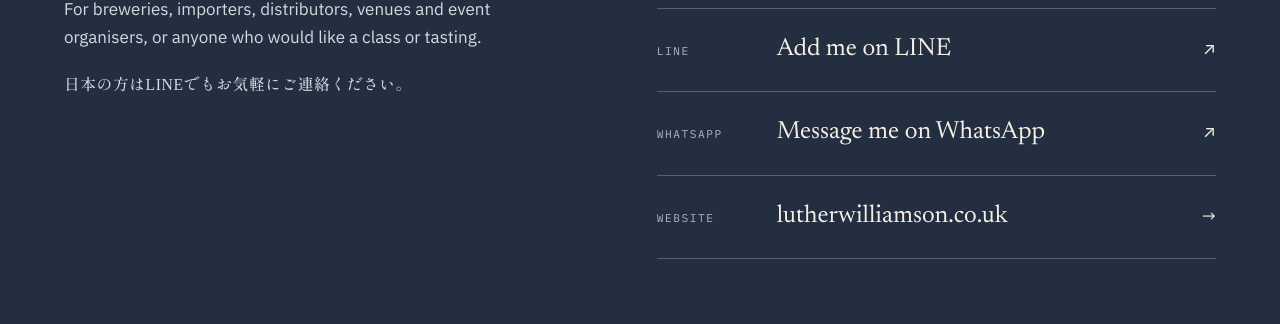
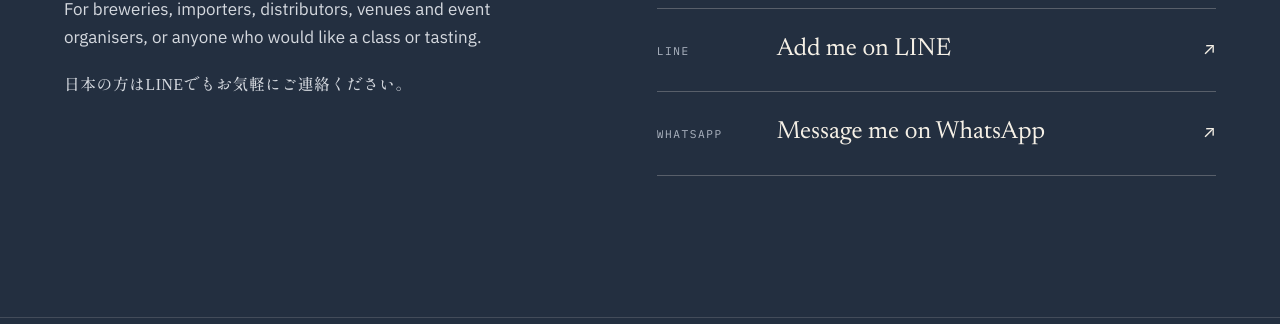
Before and after one commit to NestedLoof/NestedLoof.github.io, a plain HTML site: page sake/index.html in a window 1280 px wide. Shown: the part 10141-10465 px from the top of the page. Drawn offline with Linux system fonts and the light colour scheme.

Commit message:
Remove self-link from sake page contact list

```diff
--- a/sake/index.html
+++ b/sake/index.html
@@ -394,7 +394,6 @@
           <li><a href="https://www.linkedin.com/in/luther-williamson/" rel="me noopener"><span class="mono">LinkedIn</span><span class="val">luther-williamson</span><span class="arrow" aria-hidden="true">↗</span></a></li>
           <li><a href="https://line.me/ti/p/mmM6-aKMvG" rel="noopener"><span class="mono">LINE</span><span class="val">Add me on LINE</span><span class="arrow" aria-hidden="true">↗</span></a></li>
           <li><a href="https://wa.me/447392831666" rel="noopener"><span class="mono">WhatsApp</span><span class="val">Message me on WhatsApp</span><span class="arrow" aria-hidden="true">↗</span></a></li>
-          <li><a href="https://lutherwilliamson.co.uk/"><span class="mono">Website</span><span class="val">lutherwilliamson.co.uk</span><span class="arrow" aria-hidden="true">→</span></a></li>
         </ul>
       </div>
     </section>
```
